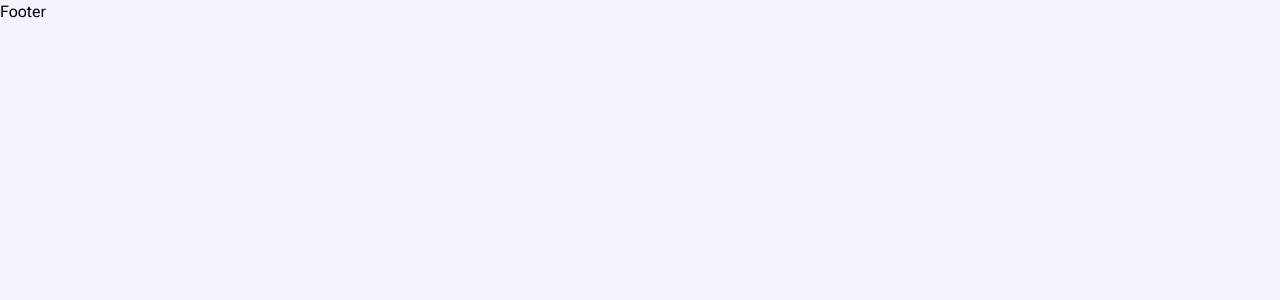
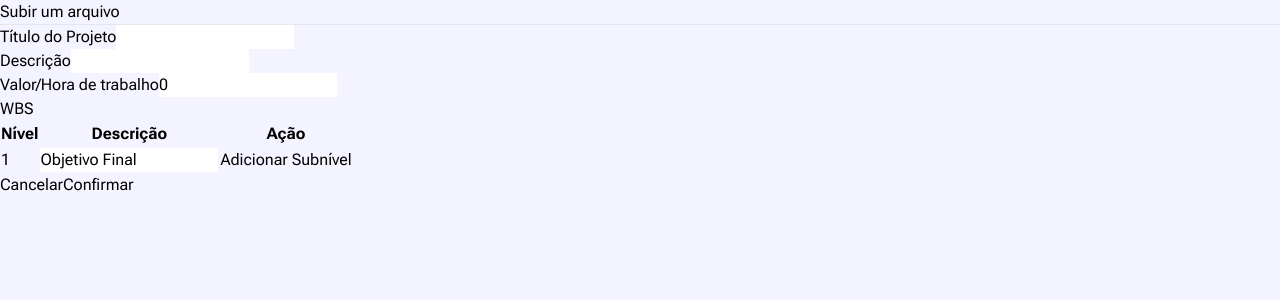
Before and after one commit to Equipe-Nimbus/Equipe-API-3DSM-Beelieve-Frontend, a React (Create React App) app: page /novoProjeto in a window 1280 px wide. Shown: the top 300 px of the page. Built offline with nearby package versions, Linux system fonts and the light colour scheme.

Commit message:
feat: Formulário de cadastro de projetos com tabela dinâmica e validação

```diff
--- a/package.json
+++ b/package.json
@@ -3,6 +3,7 @@
   "version": "0.1.0",
   "private": true,
   "dependencies": {
+    "@hookform/resolvers": "^3.3.1",
     "@testing-library/jest-dom": "^5.17.0",
     "@testing-library/react": "^13.4.0",
     "@testing-library/user-event": "^13.5.0",
@@ -10,9 +11,11 @@
     "prop-types": "^15.8.1",
     "react": "^18.2.0",
     "react-dom": "^18.2.0",
+    "react-hook-form": "^7.46.1",
     "react-icons": "^4.11.0",
     "react-scripts": "5.0.1",
-    "web-vitals": "^2.1.4"
+    "web-vitals": "^2.1.4",
+    "yup": "^1.2.0"
   },
   "scripts": {
     "start": "react-scripts start",
--- a/src/App.js
+++ b/src/App.js
@@ -1,10 +1,10 @@
+import React from "react";
 import { Outlet } from "react-router-dom";
 
 function App() {
   return (
     <>
       <Outlet/>
-      <p>Footer</p>
     </>
   );
 }
--- a/src/components/Button.jsx
+++ b/src/components/Button.jsx
@@ -1,12 +1,13 @@
+import React from 'react';
 import PropTypes from 'prop-types';
 import { IconContext } from 'react-icons';
 
-function Button({texto, onClick, iconeOpcional, iconeCor, iconeTamanho, botaoClassname}){
+function Button({texto, onClick, tipo, iconeOpcional, iconeCor, iconeTamanho, botaoClassname}){
 
     const ComponenteIcone = iconeOpcional;
 
     return (
-        <button className={botaoClassname} onClick={onClick}>
+        <button className={botaoClassname} onClick={onClick} type={tipo}>
             {texto}
             <IconContext.Provider value={{color: iconeCor, size: iconeTamanho}}>
                 {iconeOpcional && <ComponenteIcone/>}
@@ -17,7 +18,8 @@ function Button({texto, onClick, iconeOpcional, iconeCor, iconeTamanho, botaoCla
 
 Button.propTypes = {
     texto: PropTypes.string.isRequired,
-    onClick: PropTypes.func.isRequired,
+    onClick: PropTypes.func,
+    tipo: PropTypes.string.isRequired,
     iconeOpcional: PropTypes.elementType,
     iconeCor: PropTypes.string,
     iconeTamanho: PropTypes.string,
--- /dev/null
+++ b/src/components/FormCadastroProjeto/FormCadastroProjeto.jsx
@@ -0,0 +1,172 @@
+import React, { useState } from "react";
+import { useForm } from 'react-hook-form'
+import { yupResolver } from '@hookform/resolvers/yup'
+
+import schemaProjetoInicial from "./validation";
+import Button from "../Button";
+import axios from "../../services/axios";
+
+
+function FormCadastroProjeto(){
+
+    const { register, handleSubmit, formState: { errors } } = useForm({
+        defaultValues: {
+            valorHora: 0
+        },
+        resolver: yupResolver(schemaProjetoInicial)
+    })
+
+    const [tabelaWBS, setTabelaWBS] = useState([
+        {
+            nivel: '1',
+            descricao: 'Objetivo Final',
+            subnivel: [],
+        },
+    ])
+
+
+    const adicionarSubnivel = (nivelPai) => {
+        if (nivelPai.split('.').length >= 3) {
+          return
+        }
+
+        const novoNivel = calcularProximoNivel(nivelPai)
+
+        const novaLinha = {
+          nivel: novoNivel,
+          descricao: "Nova Descrição",
+        };
+
+        const novaTabela = [...tabelaWBS]
+
+        const indexNivelPai = novaTabela.findIndex((linha) => linha.nivel === nivelPai)
+
+        if (indexNivelPai !== -1) {
+
+          let indexInsercao = indexNivelPai + 1;
+
+          while (
+            indexInsercao < novaTabela.length &&
+            novaTabela[indexInsercao].nivel.startsWith(nivelPai)
+          ) {
+            indexInsercao++
+
+          }
+
+          novaTabela.splice(indexInsercao, 0, novaLinha)
+        } else {
+
+          novaTabela.push(novaLinha)
+        }
+
+        setTabelaWBS(novaTabela)
+      }
+
+    const calcularProximoNivel = (nivelPai) => {
+
+        const subniveisExistentes = tabelaWBS
+          .filter((linha) => linha.nivel.toString().startsWith(nivelPai + '.'))
+          .map((linha) => linha.nivel)
+
+
+        let proximoSubnivel = 1;
+        while (subniveisExistentes.includes(`${nivelPai}.${proximoSubnivel}`)) {
+          proximoSubnivel++
+        }
+
+        return `${nivelPai}.${proximoSubnivel}`
+      };
+
+    const cadastrarProjeto = async (data) => {
+        const projeto = {
+            nomeProjeto: data.nomeProjeto,
+            descricaoProjeto: data.descricaoProjeto,
+            valorHoraProjeot: data.valorHora,
+            subProjeto: []
+        }
+
+        const wbsProjeto = data.tabelaWBS[1]
+
+        for(const subprojeto in wbsProjeto){
+            if(subprojeto !== 'descricao'){
+
+                projeto.subProjeto.push({
+                    nomeSubProjeto: wbsProjeto[subprojeto].descricao,
+                    moduloSubProjeto: []
+                })
+
+                for(const modulo in wbsProjeto[subprojeto]){
+                    if(modulo !== 'descricao'){
+                        const indexSubProjeto = projeto.subProjeto.findIndex((subprojetoAlvo) =>
+                                subprojetoAlvo.nomeSubProjeto === wbsProjeto[subprojeto].descricao)
+
+                        projeto.subProjeto[indexSubProjeto].moduloSubProjeto.push({
+                            nomeModuloSubProjeto: wbsProjeto[subprojeto][modulo].descricao
+                        })
+                    }
+                }
+            }
+        }
+
+        //console.log(projeto)
+        await axios.post("/cadastrar/projeto", projeto)
+    }
+
+    return (
+        <form onSubmit={handleSubmit(cadastrarProjeto)}>
+            <div>
+                <label htmlFor="nomeProjeto">Título do Projeto</label>
+                <input type="text" id="nomeProjeto" {...register("nomeProjeto")}/>
+                {errors?.nomeProjeto && <label htmlFor="nomeProjeto">{errors.nomeProjeto.message}</label>}
+            </div>
+            <div>
+                <label name="descricaoProjeto">Descrição</label>
+                <input type="text" {...register("descricaoProjeto")}/>
+                {errors?.descricaoProjeto && <label htmlFor="descricaoProjeto">{errors.descricaoProjeto.message}</label>}
+            </div>
+            <div>
+                <label name="valorHora">Valor/Hora de trabalho</label>
+                <input type="number" step="any" {...register("valorHora")}/>
+                {errors?.valorHora && <label htmlFor="valorHora">{errors.valorHora.message}</label>}
+            </div>
+            <div>
+                <h2>WBS</h2>
+                <table id="wbsTable">
+                    <thead>
+                    <tr>
+                        <th>Nível</th>
+                        <th>Descrição</th>
+                        <th>Ação</th>
+                    </tr>
+                    </thead>
+                    <tbody>
+                    {tabelaWBS.map((linha, index) => (
+                        <tr key={index}>
+                        <td>{linha.nivel}</td>
+                        <td>
+                            <input type="text"
+                                   defaultValue={linha.descricao}
+                                   {...register(`tabelaWBS[${linha.nivel}].descricao`)}
+                            />
+                        </td>
+                        {linha.nivel.toLocaleString().split('.').length < 3 && (
+                            <td>
+                            <button type="button"
+                                    onClick={() => adicionarSubnivel(`${linha.nivel}`)}>Adicionar Subnível
+                            </button>
+                            </td>
+                        )}
+                        </tr>
+                    ))}
+                    </tbody>
+                </table>
+            </div>
+            <div>
+                <Button texto="Cancelar" tipo='button'/>
+                <Button texto="Confirmar" tipo='submit'/>
+            </div>
+        </form>
+    )
+}
+
+export default FormCadastroProjeto
--- /dev/null
+++ b/src/components/FormCadastroProjeto/validation.js
@@ -0,0 +1,19 @@
+import * as yup from 'yup'
+
+const schemaProjetoInicial = yup.object().shape({
+    nomeProjeto: yup
+        .string()
+        .required('Título é obrigatório'),
+
+    descricaoProjeto: yup
+        .string()
+        .max(120, "Máximo de 120 caracteres")
+        .required('Descrição é obrigatória'),
+
+    valorHora: yup
+        .number()
+        .typeError('Valor/Hora é obrigatório')
+        .positive("Somente valores positivos")
+})
+
+export default schemaProjetoInicial
--- a/src/pages/NovoProjeto.jsx
+++ b/src/pages/NovoProjeto.jsx
@@ -1,9 +1,16 @@
+import React from 'react';
+import Button from '../components/Button';
+import FormCadastroProjeto from '../components/FormCadastroProjeto/FormCadastroProjeto';
 
 function NovoProjeto() {
 
     return (
         <>
-
+            <div>
+                <Button texto='Subir um arquivo' tipo='button'/>
+                <hr/>
+                <FormCadastroProjeto/>
+            </div>
         </>
     )
 }
--- a/src/reportWebVitals.js
+++ /dev/null
@@ -1,13 +0,0 @@
-const reportWebVitals = onPerfEntry => {
-  if (onPerfEntry && onPerfEntry instanceof Function) {
-    import('web-vitals').then(({ getCLS, getFID, getFCP, getLCP, getTTFB }) => {
-      getCLS(onPerfEntry);
-      getFID(onPerfEntry);
-      getFCP(onPerfEntry);
-      getLCP(onPerfEntry);
-      getTTFB(onPerfEntry);
-    });
-  }
-};
-
-export default reportWebVitals;
--- a/src/services/axios.js
+++ b/src/services/axios.js
@@ -1,5 +1,5 @@
 import axios from "axios";
 
 export default axios.create({
-    baseURL: "http://localhost/8080"
+    baseURL: "http://localhost:8080"
 })
```
Also changed, not shown: src/setupTests.js (deleted, +0 -5 lines), 2 other files (tests, documents, lock files or other folders).
